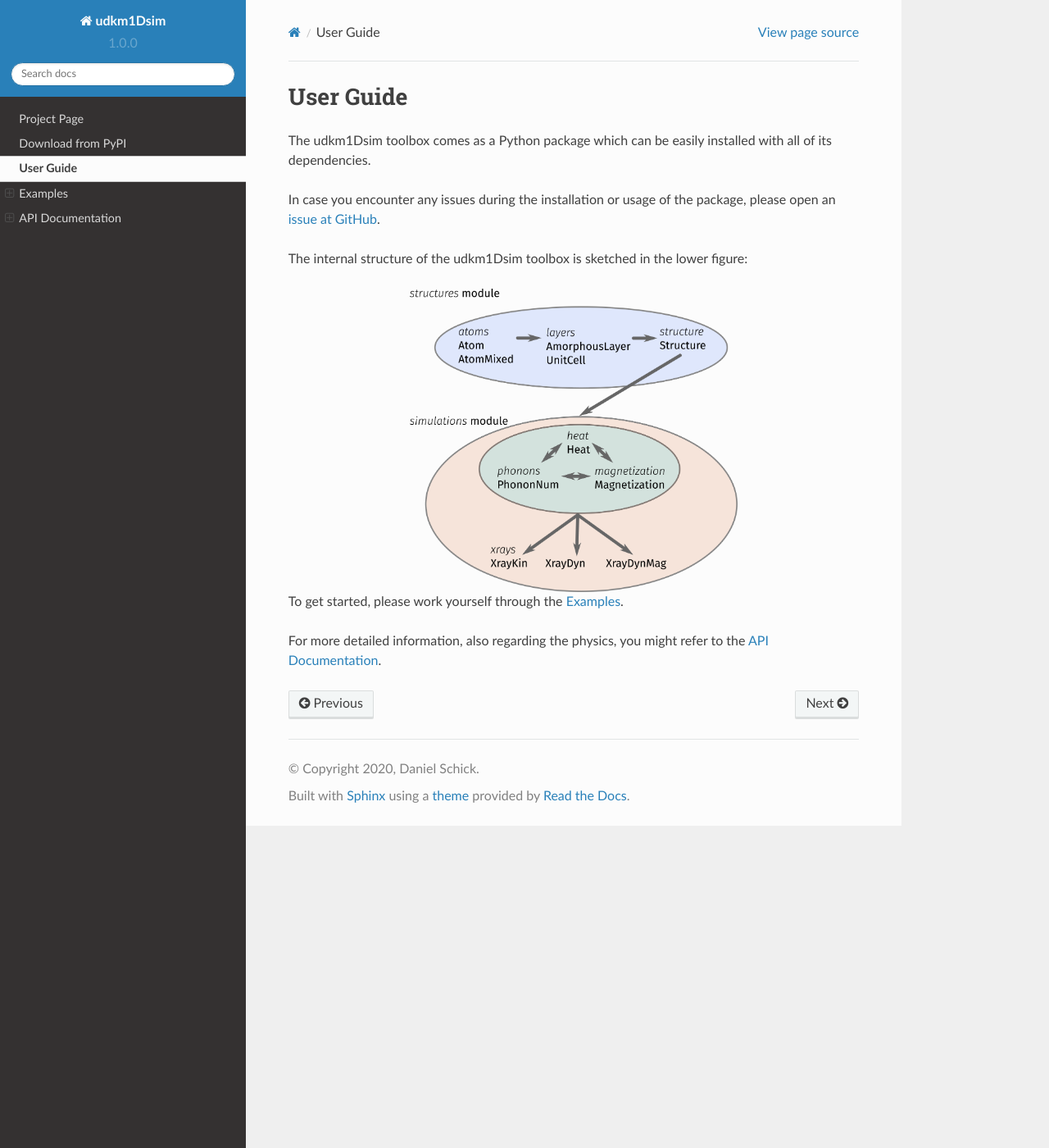
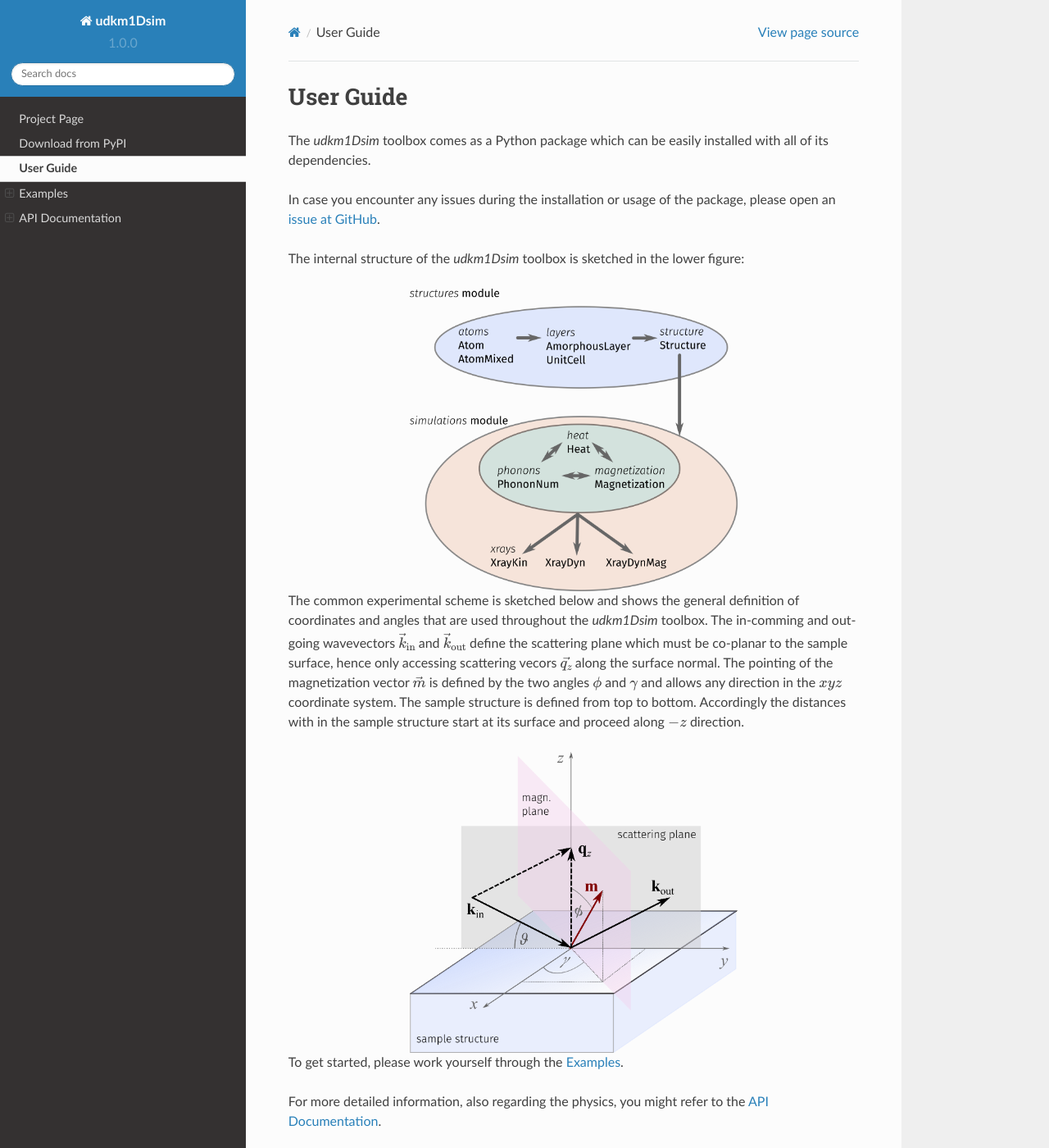
Before and after one commit to dschick/udkm1Dsim, a Sphinx documentation site: the page built from docs/source/user_guide.rst, in a window 1280 px wide and 1400 px high. Shown: the whole window at 82% size. Built offline with Sphinx 7.4.7 and the Read the Docs theme 2.0.0, drawn with Linux system fonts in a browser that asks for light colours.

Commit message:
update user_guide and index with formatting and sketches

```diff
--- a/docs/source/user_guide.rst
+++ b/docs/source/user_guide.rst
@@ -1,18 +1,37 @@
 User Guide
 ==========
 
-The udkm1Dsim toolbox comes as a Python package which can be easily installed
+The *udkm1Dsim* toolbox comes as a Python package which can be easily installed
 with all of its dependencies.
 
 In case you encounter any issues during the installation or usage of the
 package, please open an
 `issue at GitHub <https://github.com/dschick/udkm1Dsim/issues>`_.
 
-The internal structure of the udkm1Dsim toolbox is sketched in the lower figure:
+The internal structure of the *udkm1Dsim* toolbox is sketched in the lower figure:
 
-.. figure:: _static/scheme.png
+.. figure:: _static/structure.png
     :width: 400
-    :alt: Scheme of udkm1Dsim toolbox
+    :alt: Structure of the udkm1Dsim toolbox
+    :align: center
+
+The common experimental scheme is sketched below and shows the general
+definition of coordinates and angles that are used throughout the *udkm1Dsim*
+toolbox.
+The in-comming and out-going wavevectors :math:`\vec{k}_\text{in}` and
+:math:`\vec{k}_\text{out}` define the scattering plane which must be co-planar
+to the sample surface, hence only accessing scattering vecors :math:`\vec{q_z}`
+along the surface normal.
+The pointing of the magnetization vector :math:`\vec{m}` is defined by the two
+angles :math:`\phi` and :math:`\gamma` and allows any direction in the
+:math:`xyz` coordinate system.
+The sample structure is defined from top to bottom. Accordingly the distances
+with in the sample structure start at its surface and proceed along
+:math:`-z` direction.
+
+.. figure:: _static/experimental_scheme.png
+    :width: 400
+    :alt: General Experimental Scheme
     :align: center
 
 To get started, please work yourself through the `Examples <examples.html>`_.
```
Also changed, not shown: docs/source/index.rst (+7 -6 lines), docs/source/_static/experimental_scheme.png (added), docs/source/_static/scheme.png (deleted), docs/source/_static/structure.png (added).
